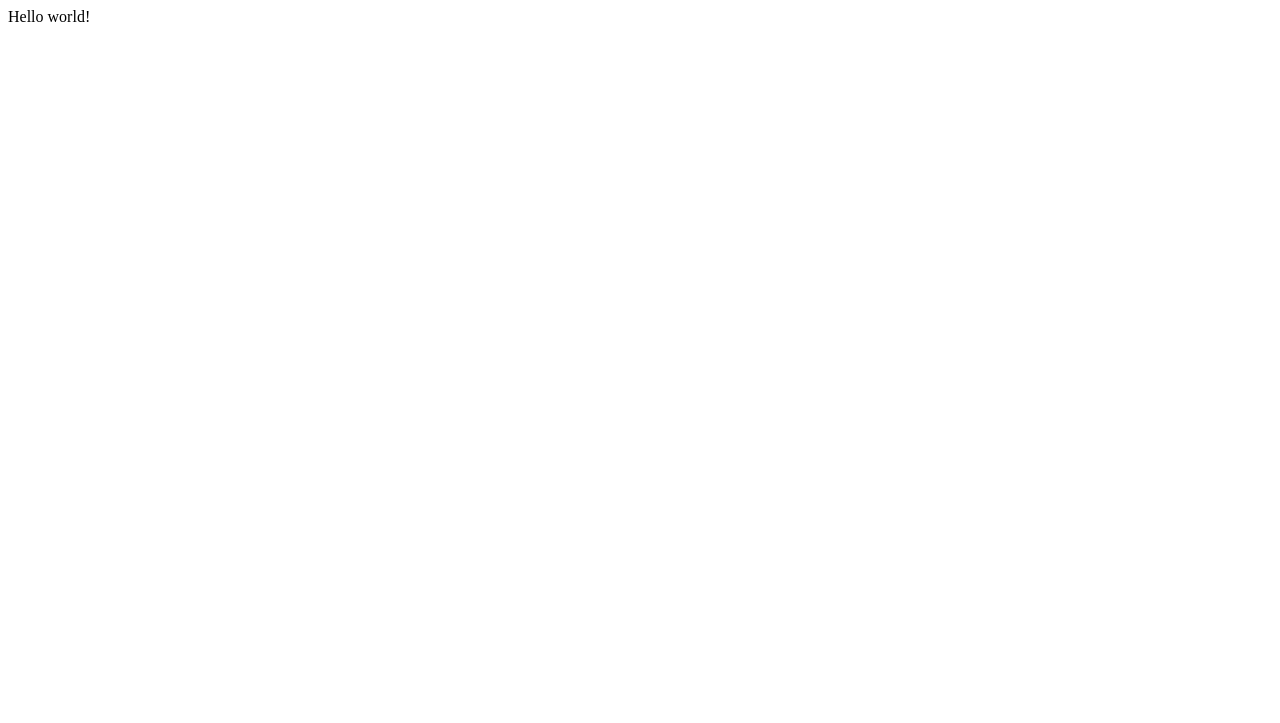
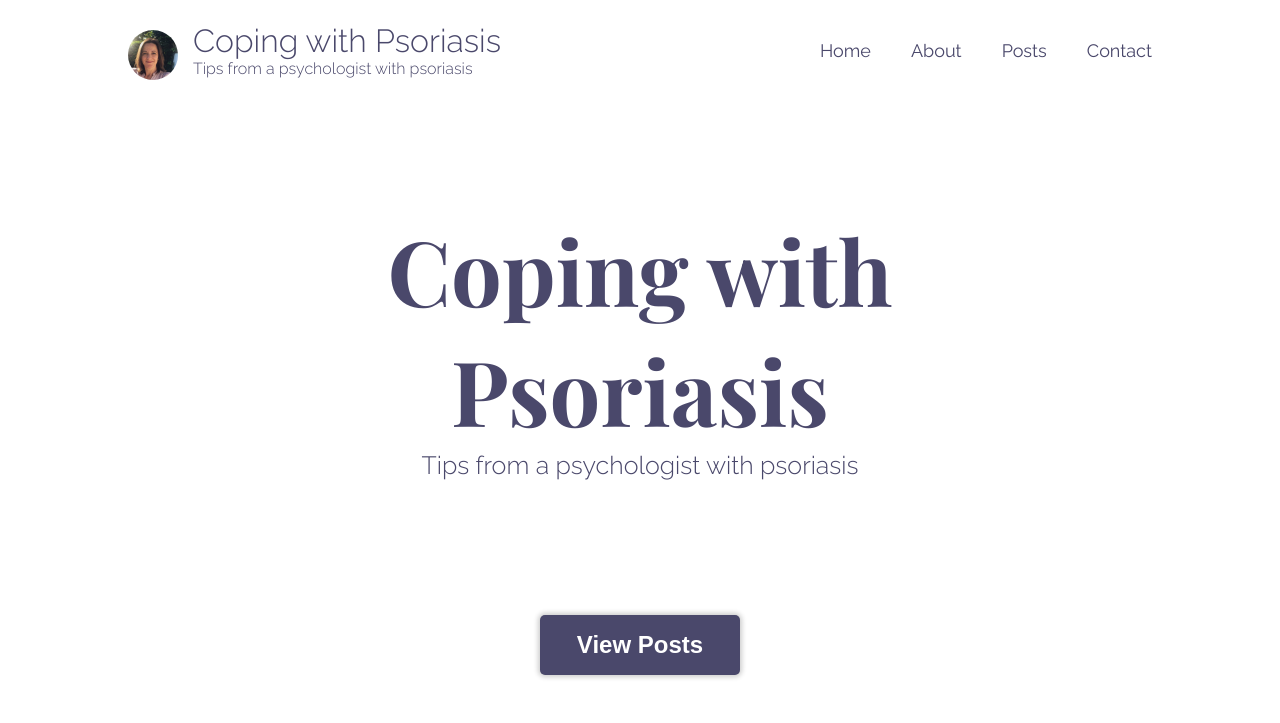
Before and after one commit to DylanBarratt/CWS-GatsbySite, a Gatsby site: page / in a window 1280 px wide. Built offline with nearby package versions, Linux system fonts and the light colour scheme; Gatsby itself is replaced by a stand-in of ours.

Commit message:
first commit

```diff
--- /dev/null
+++ b/gatsby-browser.js
@@ -0,0 +1 @@
+import "./src/styles/global.css"
--- a/gatsby-config.js
+++ b/gatsby-config.js
@@ -3,8 +3,15 @@
  *
  * See: https://www.gatsbyjs.com/docs/gatsby-config/
  */
-
 module.exports = {
   /* Your site config here */
-  plugins: [],
+  plugins: [
+    {
+      resolve: `gatsby-source-contentful`,
+      options: {
+        accessToken: `NGXUjZxiPw6-FkJAysvpTpfVoh8nOQiLKo-bvH9SrBM`,
+        spaceId: `upfs1qtoj9kd`,
+      },
+    },
+  ],
 }
--- a/package.json
+++ b/package.json
@@ -15,6 +15,7 @@
   },
   "dependencies": {
     "gatsby": "^2.26.1",
+    "gatsby-source-contentful": "^4.3.0",
     "react": "^16.12.0",
     "react-dom": "^16.12.0"
   },
--- /dev/null
+++ b/src/components/header.js
@@ -0,0 +1,30 @@
+import React from "react"
+import { Link } from "gatsby"
+import headerStyle from "./header.module.css"
+import logo from "../images/pfp.jpg"
+
+export default function Header() {
+  return (
+    <div className={headerStyle.header1}>
+      <img src={logo} alt="logo - animated man" />
+      <div className={headerStyle.title}>
+        <h2>Coping with Psoriasis</h2>
+        <h3>Tips from a psychologist with psoriasis</h3>
+      </div>
+      <ul>
+        <li>
+          <Link to="/">Home</Link>
+        </li>
+        <li>
+          <Link to="/about">About</Link>
+        </li>
+        <li>
+          <Link to="/posts">Posts</Link>
+        </li>
+        <li>
+          <Link to="/contact">Contact</Link>
+        </li>
+      </ul>
+    </div>
+  )
+}
--- /dev/null
+++ b/src/components/header.module.css
@@ -0,0 +1,76 @@
+.header1 {
+  display: flex;
+  place-items: center;
+  margin-bottom: 5vh;
+  padding-bottom: 0px;
+  padding-right: 10%;
+  padding-left: 10%;
+  padding-top: 10px;
+}
+
+.header1 img {
+  margin-right: 15px;
+  margin-top: 10px;
+  width: 50px;
+  border-radius: 50%;
+}
+
+.header1 h2 {
+  font-size: 32px;
+  font-weight: 300;
+  margin: 0;
+}
+.header1 h3 {
+  font-size: 16px;
+  font-weight: 300;
+  margin: 0;
+}
+
+.header1 ul {
+  display: flex;
+  list-style-type: none;
+  gap: 2.5rem;
+  padding-inline-start: 0px;
+  margin-left: auto;
+}
+
+.header1 a {
+  color: var(--main-color);
+  text-decoration: none;
+  font-size: 18px;
+  position: relative;
+}
+
+.header1 a:before {
+  content: "";
+  position: absolute;
+  width: 0;
+  height: 1px;
+  bottom: 0;
+  left: 0;
+  background-color: var(--main-color);
+  visibility: hidden;
+  transition: all 0.3s ease-in-out;
+}
+
+.header1 a:hover:before {
+  visibility: visible;
+  width: 100%;
+}
+
+@media only screen and (max-width: 900px) {
+  .header1 {
+    flex-direction: column;
+    place-items: center;
+    text-align: center;
+  }
+  .header1 ul {
+    margin-left: 0rem;
+  }
+}
+
+@media only screen and (max-width: 350px) {
+  .header1 a {
+    font-size: 12px;
+  }
+}
--- /dev/null
+++ b/src/components/layout.js
@@ -0,0 +1,15 @@
+import React from "react"
+
+//components
+import Header from "../components/header"
+
+import style from "./layout.module.css"
+
+export default function Layout({ children }) {
+  return (
+    <div>
+      <Header />
+      <main className={style.main}>{children}</main>
+    </div>
+  )
+}
--- /dev/null
+++ b/src/components/layout.module.css
@@ -0,0 +1,4 @@
+.main {
+  margin: 0 auto;
+  max-width: 700px;
+}
--- /dev/null
+++ b/src/pages/404.module.css
@@ -0,0 +1,19 @@
+.main {
+  display: grid;
+  place-items: center;
+  height: 50vh;
+  min-height: 300px;
+}
+
+.main h1 {
+  font-size: 48px;
+}
+
+.main p {
+  font-size: 18px;
+}
+
+.main a {
+  font-size: 18px;
+  text-align: center;
+}
--- a/src/pages/index.js
+++ b/src/pages/index.js
@@ -1,5 +1,22 @@
 import React from "react"
+import { Link } from "gatsby"
+
+import style from "./index.module.css"
+
+import Layout from "../components/layout"
 
 export default function Home() {
-  return <div>Hello world!</div>
+  return (
+    <Layout>
+      <div className={style.one}>
+        <div className={style.desc}>
+          <h1>Coping with Psoriasis</h1>
+          <h4>Tips from a psychologist with psoriasis</h4>
+        </div>
+        <button>
+          <Link to="#">View Posts</Link>
+        </button>
+      </div>
+    </Layout>
+  )
 }
--- /dev/null
+++ b/src/pages/index.module.css
@@ -0,0 +1,111 @@
+@import url("https://fonts.googleapis.com/css2?family=Playfair+Display:wght@700&display=swap");
+
+.one {
+  display: grid;
+  grid-template-rows: 75% 25%;
+  place-items: center;
+  height: 75vh;
+  min-height: 500px;
+}
+
+.one h1 {
+  font-size: 90px;
+  font-weight: 700;
+  margin: 0px;
+  text-align: center;
+}
+
+.one h4 {
+  font-size: 25px;
+  font-weight: 300;
+  animation: appear 0.75s 1;
+  margin: 0px;
+  text-align: center;
+}
+
+@keyframes appear {
+  0% {
+    opacity: 0;
+  }
+  100% {
+    opacity: 1;
+  }
+}
+
+.one button {
+  background-color: var(--main-color);
+  border: none;
+  border-radius: 5px;
+  width: 200px;
+  height: 60px;
+  box-shadow: 0px 0px 5px 2px rgba(0, 0, 0, 0.2);
+  transition: all 0.5s;
+  cursor: pointer;
+}
+
+.one button a {
+  cursor: pointer;
+  display: inline-block;
+  position: relative;
+  transition: 0.5s;
+}
+
+.one button a:after {
+  font-size: 20px;
+  content: "\1F449";
+  position: absolute;
+  opacity: 0;
+  top: -5px;
+  right: -10px;
+  transition: 0.5s;
+}
+
+.one button:hover a {
+  padding-right: 30px;
+}
+
+.one button:hover a:after {
+  opacity: 1;
+  right: 0;
+}
+
+.one button a {
+  color: white;
+  font-weight: 700;
+  font-size: 24px;
+  text-decoration: none;
+}
+
+.one button:hover {
+  background-color: var(--main-dark);
+}
+
+@media only screen and (max-width: 900px) {
+  .one {
+    grid-template-rows: 50% 50%;
+  }
+
+  .one h1 {
+    font-size: 75px;
+  }
+  .one h4 {
+    font-size: 18px;
+  }
+}
+
+@media only screen and (max-width: 425px) {
+  .one h1 {
+    font-size: 60px;
+  }
+  .one h4 {
+    font-size: 12px;
+  }
+
+  .one button {
+    width: 150px;
+  }
+
+  .one button a {
+    font-size: 18px;
+  }
+}
--- /dev/null
+++ b/src/styles/global.css
@@ -0,0 +1,27 @@
+@import url("https://fonts.googleapis.com/css2?family=Raleway:wght@200;300;400&display=swap");
+@import url("https://fonts.googleapis.com/css2?family=Playfair+Display:wght@700&display=swap");
+
+html {
+  background-color: white;
+
+  font-family: "Raleway", sans-serif;
+  color: var(--main-color);
+}
+
+h1 {
+  font-family: "Playfair Display", serif;
+}
+
+body {
+  margin: 10px 0 0 0;
+}
+
+a:hover {
+  color: var(--main-dark);
+}
+
+:root {
+  --main-color: #4a486b;
+  --main-dark: #282649;
+  --main-complimentary: #79aab1;
+}
```
Also changed, not shown: src/pages/404.js (added, +27 -0 lines), src/pages/about.js (added, +32 -0 lines), src/pages/about.module.css (added, +8 -0 lines), src/pages/blog.js (added, +30 -0 lines), src/pages/contact.js (added, +15 -0 lines), src/images/Logo.png (added), src/images/pfp.jpg (added), src/images/psoriasisanddiet.jpg (added), 1 other file.
